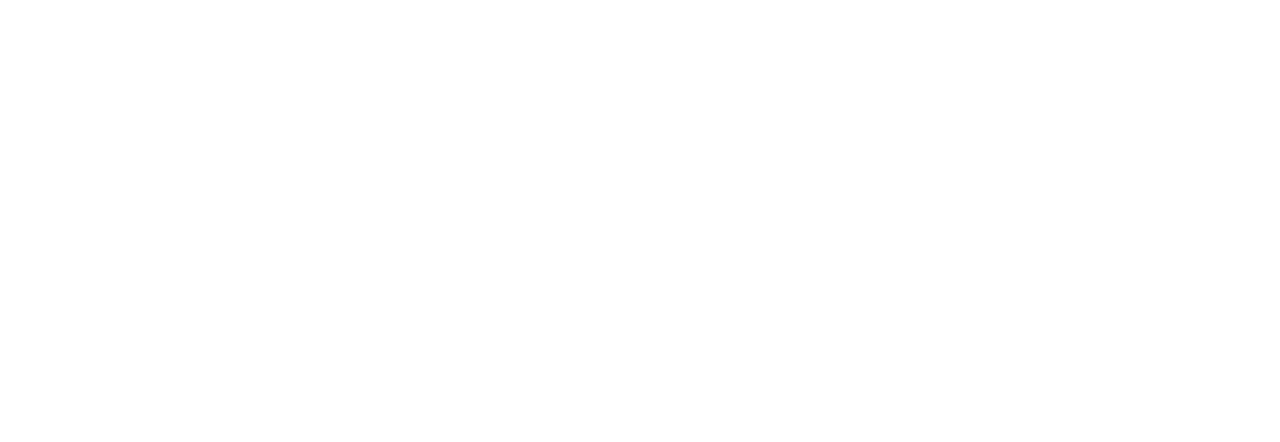
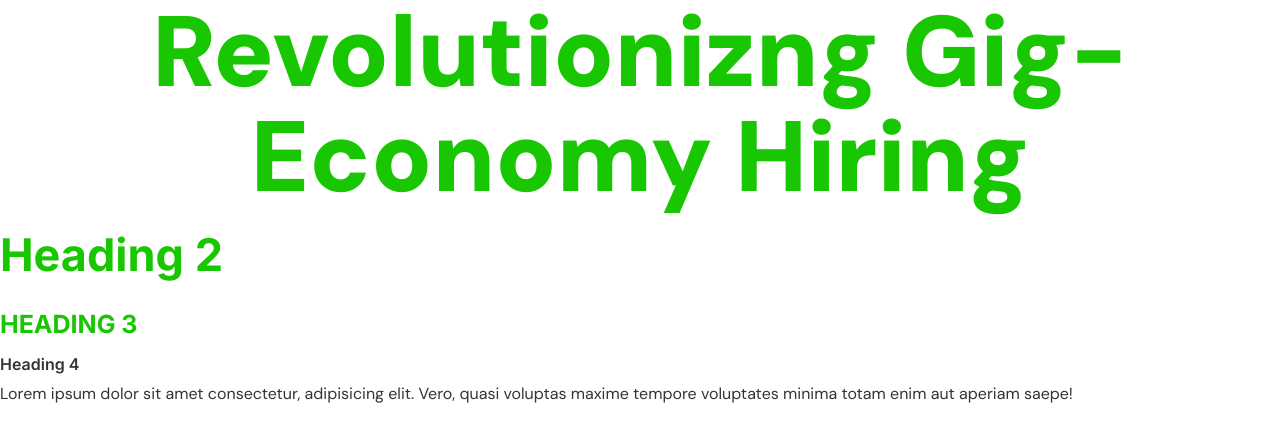
Before and after one commit to fnicolai-85/shiftly, a plain HTML site: page homepage.html in a window 1280 px wide. Drawn offline with nearby package versions, Linux system fonts and the light colour scheme.

Commit message:
Defining typography

```diff
--- a/css/styles.css
+++ b/css/styles.css
@@ -14,3 +14,86 @@
 *, *::after, *::before {
     box-sizing: border-box;
 }
+
+/* Typography */
+::selection {
+    background: var(--color-accent);
+    color: #fff;
+}
+
+html {
+    font-size: 62.5%;
+}
+
+body {
+    color: var(--color-body);
+    font-family: DM Sans, Inter, Arial, Helvetica, sans-serif;
+    font-size: 2rem;
+    line-height: 3rem;
+    margin: 0;
+}
+
+h1,
+h2,
+h3 {
+    color: var(--color-headings);
+}
+
+h2,
+h3,
+h4 {
+    font-family: Inter, DM Sans, Arial, Helvetica, sans-serif;
+}
+
+h1 {
+    font-size: 8rem;
+    font-weight: 900;
+    line-height: 10.5rem;
+    margin: 0 0 2rem 0;
+    text-align: center;
+}
+
+h2 {
+    font-size: 4.5rem;
+    font-weight: 700;
+    line-height: 4.9rem;
+    margin: 0 0 3rem 0;
+}
+
+h3 {
+    font-size: 3rem;
+    font-weight: 700;
+    margin: 0 0 1rem 0;
+    text-transform: uppercase;
+}
+
+h4 {
+    font-weight: 600;
+    margin: 0;
+}
+
+.section-header {
+    margin-bottom: 4rem;
+}
+
+.color .section-header {
+    margin-bottom: 2rem;
+}
+
+p {
+    margin: 0;
+}
+
+@media screen and (min-width: 1024px) {
+    body {
+        font-size: 1.6rem;
+    }
+
+    h1 {
+        font-size: 10rem;
+    }
+
+    h3 {
+        font-size: 2.5rem;
+    }
+}
--- a/homepage.html
+++ b/homepage.html
@@ -24,5 +24,14 @@
     <link rel="stylesheet" href="css/styles.css" />
     <link rel="stylesheet" href="https://unpkg.com/aos@next/dist/aos.css" />
   </head>
-  <body></body>
+  <body>
+    <h1>Revolutionizng Gig-Economy Hiring</h1>
+    <h2>Heading 2</h2>
+    <h3>Heading 3</h3>
+    <h4>Heading 4</h4>
+    <p>
+      Lorem ipsum dolor sit amet consectetur, adipisicing elit. Vero, quasi
+      voluptas maxime tempore voluptates minima totam enim aut aperiam saepe!
+    </p>
+  </body>
 </html>
```
